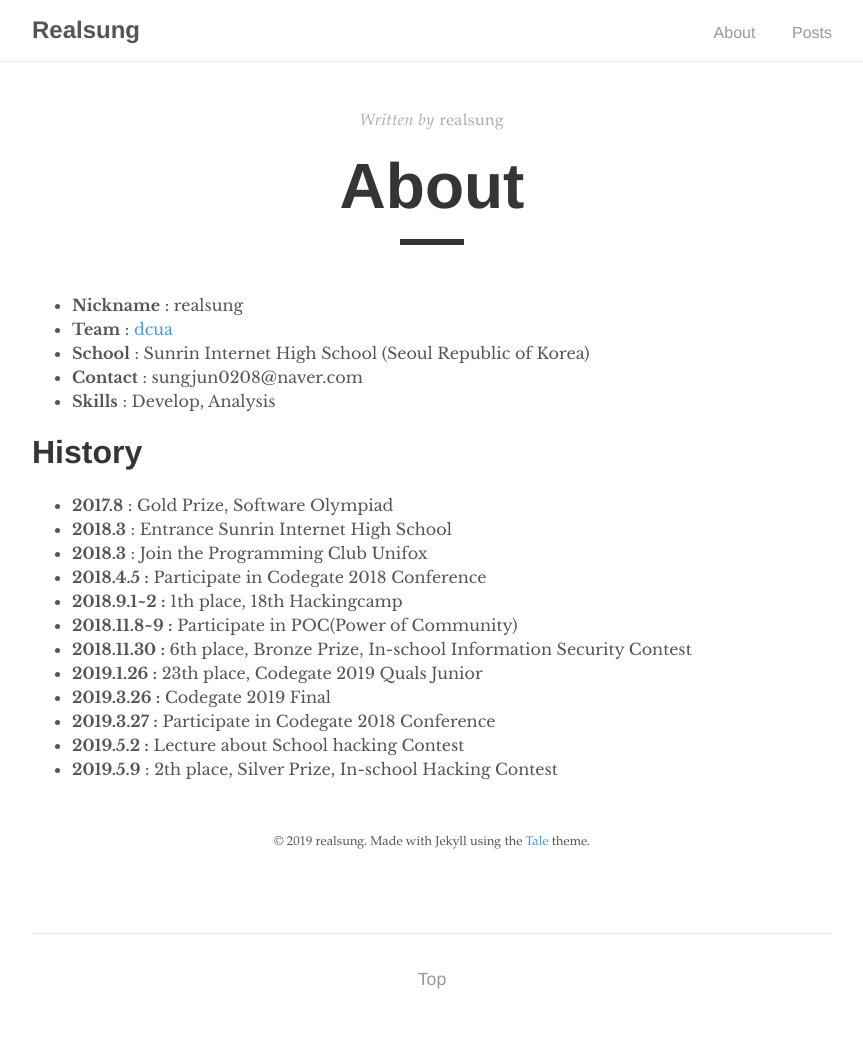
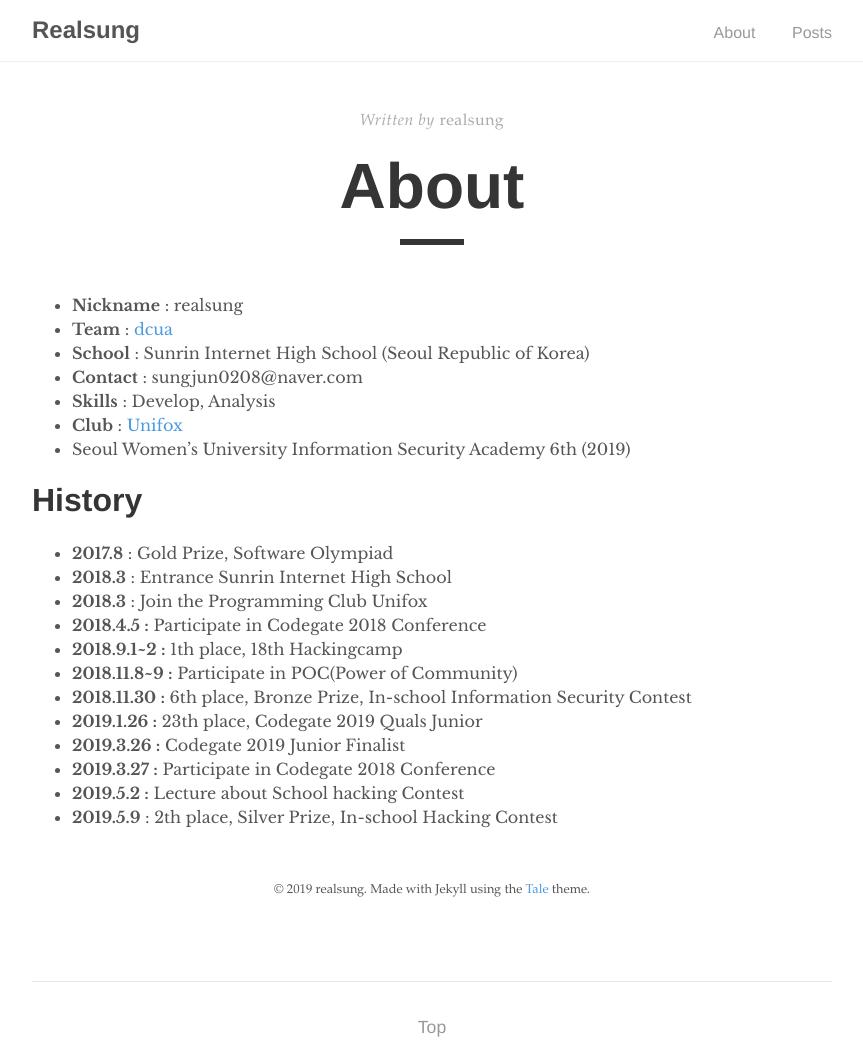
Before and after one commit to realsung/realsung.github.io_backup, a Jekyll site: the page built from about.md, in a window 1280 px wide. Shown: the whole page, without its empty margins (208-1071 px from the left). Built offline with Jekyll 4.4.1, drawn with Linux system fonts in a browser that asks for light colours; before the commit the page ends 993 px from its top, so only the background shows below that.

Commit message:
add about

```diff
--- a/about.md
+++ b/about.md
@@ -10,6 +10,8 @@ permalink: /about/
 - __School__ : Sunrin Internet High School (Seoul Republic of Korea)
 - __Contact__ : sungjun0208@naver.com
 - __Skills__ : Develop, Analysis
+- __Club__ : [Unifox](unifox.kr)
+- Seoul Women's University Information Security Academy 6th (2019)
 
 <h1>History</h1>
 - __2017.8__  : Gold Prize, Software Olympiad
@@ -20,7 +22,7 @@ permalink: /about/
 - **2018.11.8~9 :** Participate in POC(Power of Community)
 - **2018.11.30 :** 6th place, Bronze Prize, In-school Information Security Contest
 - **2019.1.26 :** 23th place, Codegate 2019 Quals Junior
-- **2019.3.26 :** Codegate 2019 Final
+- **2019.3.26 :** Codegate 2019 Junior Finalist
 - **2019.3.27 :** Participate in Codegate 2018 Conference
 - **2019.5.2 :** Lecture about School hacking Contest
 - **2019.5.9** : 2th place, Silver Prize, In-school Hacking Contest
```
